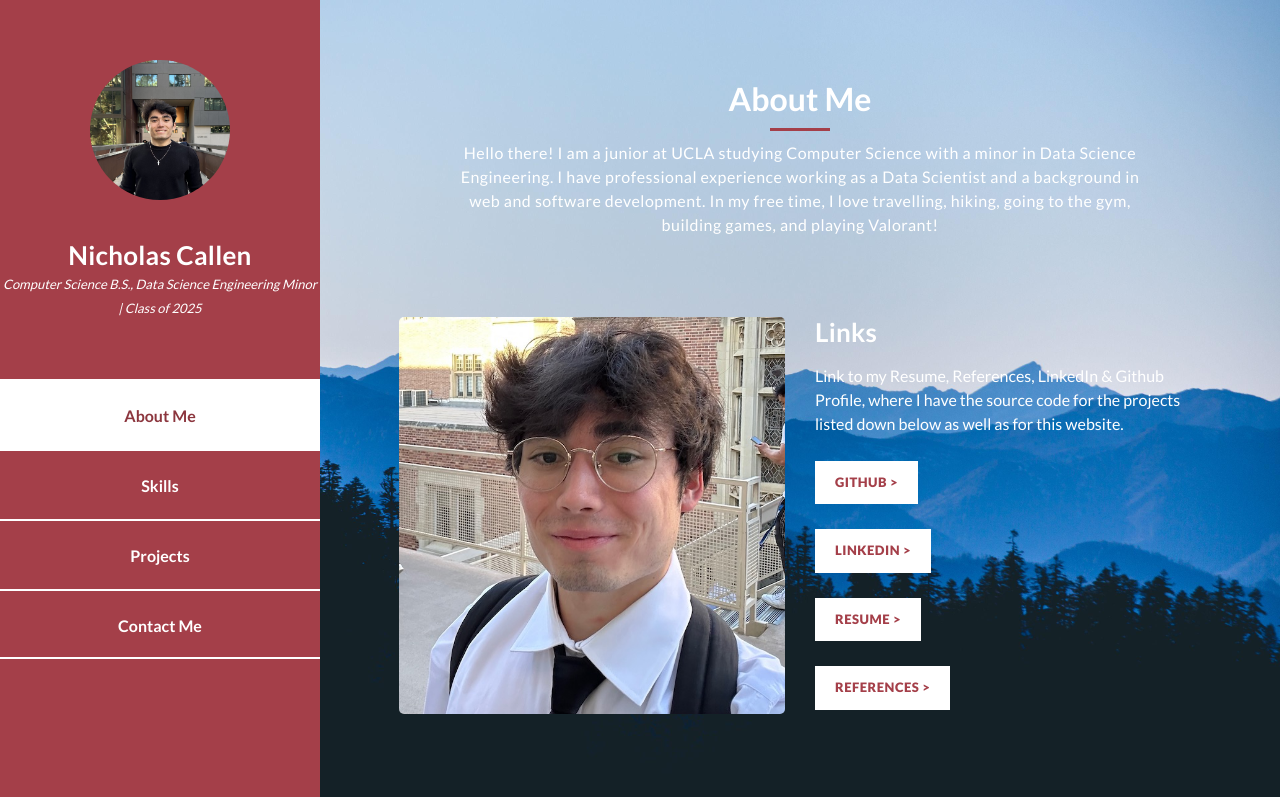
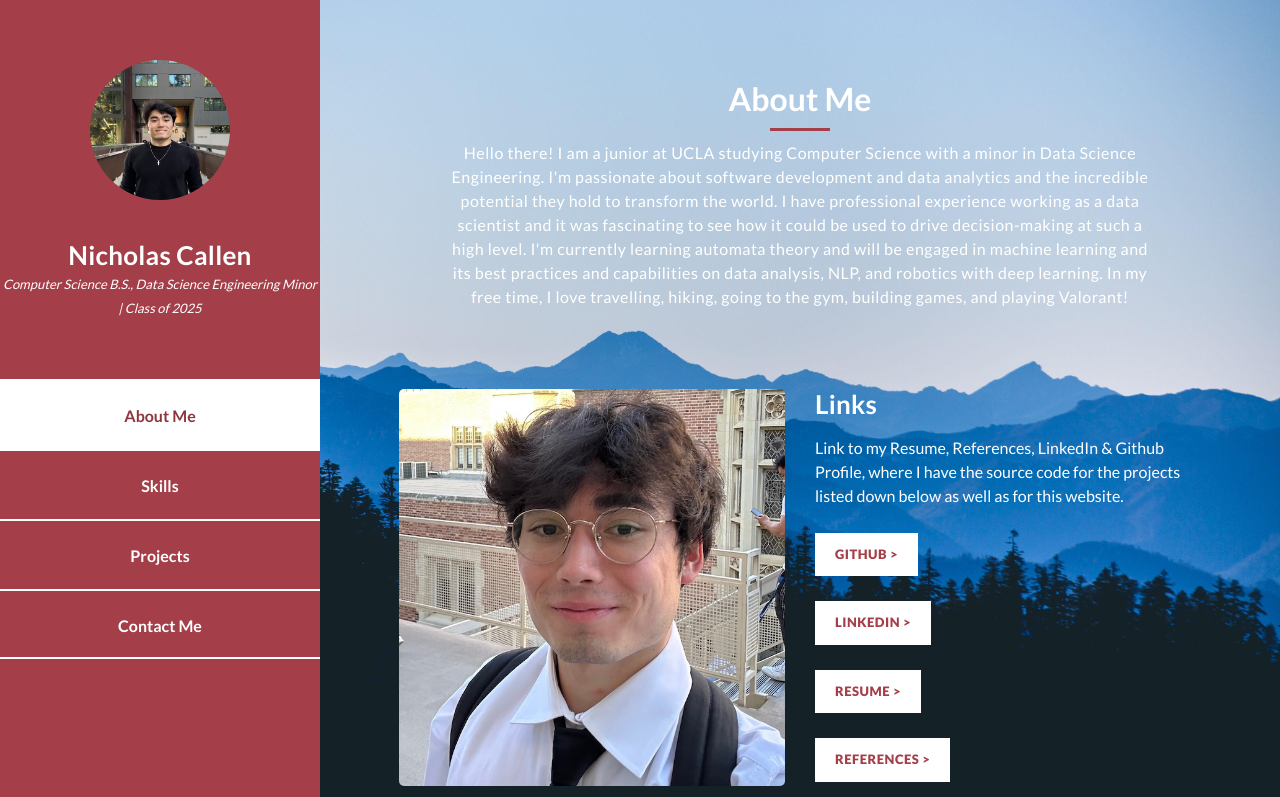
Before and after one commit to nicholas-callen/callenwebsite, a plain HTML site: page index.html in a window 1280 px wide. Shown: the top 797 px of the page. Drawn offline with Linux system fonts and the light colour scheme.

Commit message:
content update

```diff
--- a/index.html
+++ b/index.html
@@ -58,7 +58,9 @@
             <div class="line-dec"></div>
             <span
               >Hello there! I am a junior at UCLA studying Computer Science with a minor in Data Science Engineering.
-              I have professional experience working as a Data Scientist and a background in web and software development.
+              I'm passionate about software development and data analytics and the incredible potential they hold to transform the world.
+              I have professional experience working as a data scientist and it was fascinating to see how it could be used to drive decision-making at such a high level.
+              I'm currently learning automata theory and will be engaged in machine learning and its best practices and capabilities on data analysis, NLP, and robotics with deep learning.
               In my free time, I love travelling, hiking, going to the gym, building games, and playing Valorant!</span
             >
           </div>
```
Also changed, not shown: 1 other file.
